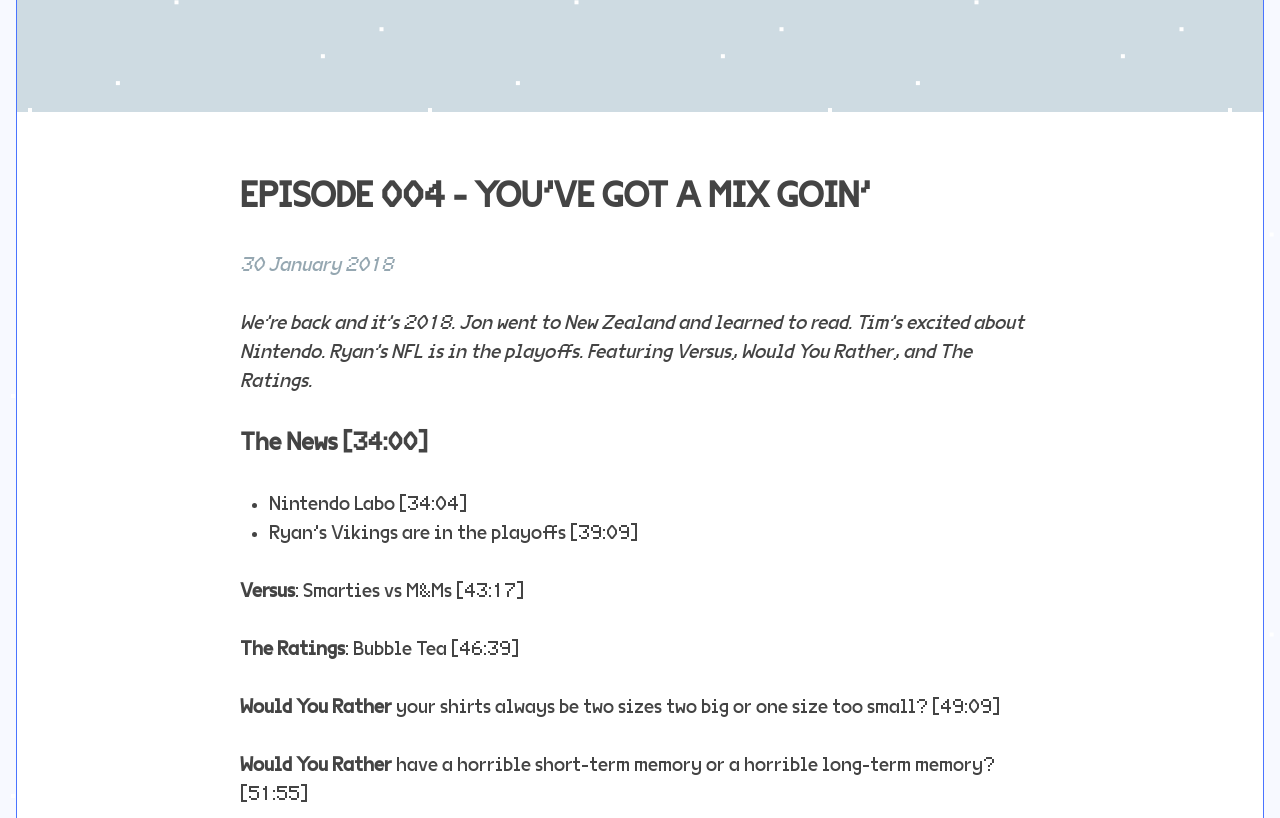
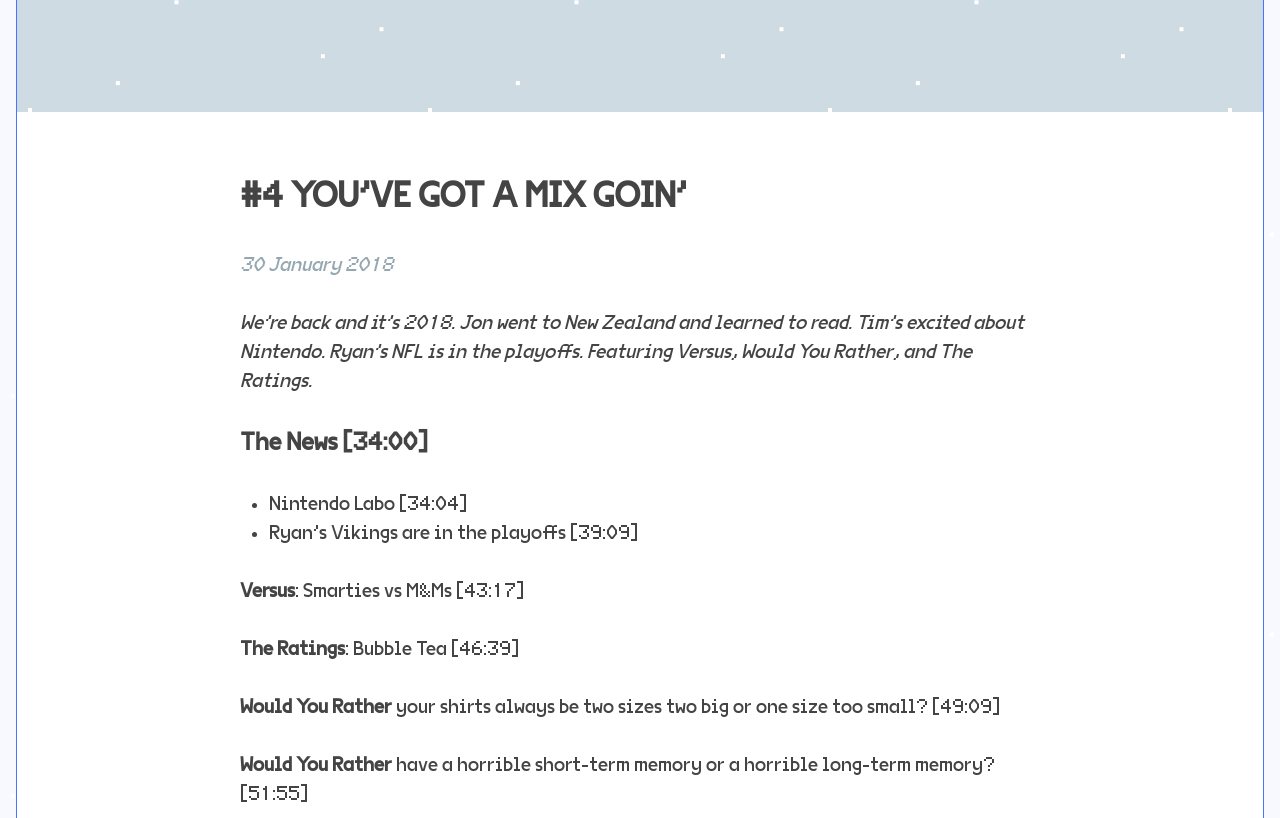
Before and after one commit to jondueck/whatevertown, a Jekyll site: the page built from _posts/2018-01-30-004.md, in a window 1280 px wide and 900 px high, scrolled down 307 px, cut to the strip 82-900 px from the top of the window. Built offline with Jekyll 4.4.1, drawn with Linux system fonts in a browser that asks for light colours; some web fonts are replaced.

Commit message:
Updated 004

```diff
--- a/_posts/2018-01-30-004.md
+++ b/_posts/2018-01-30-004.md
@@ -1,5 +1,5 @@
 ---
-title: Episode 004 - You've Got A Mix Goin'
+title: "#4 You've Got A Mix Goin'"
 date: 2018-01-30 09:38:00 -06:00
 permalink: "/episode/4/"
 author: Whatevertown
```
